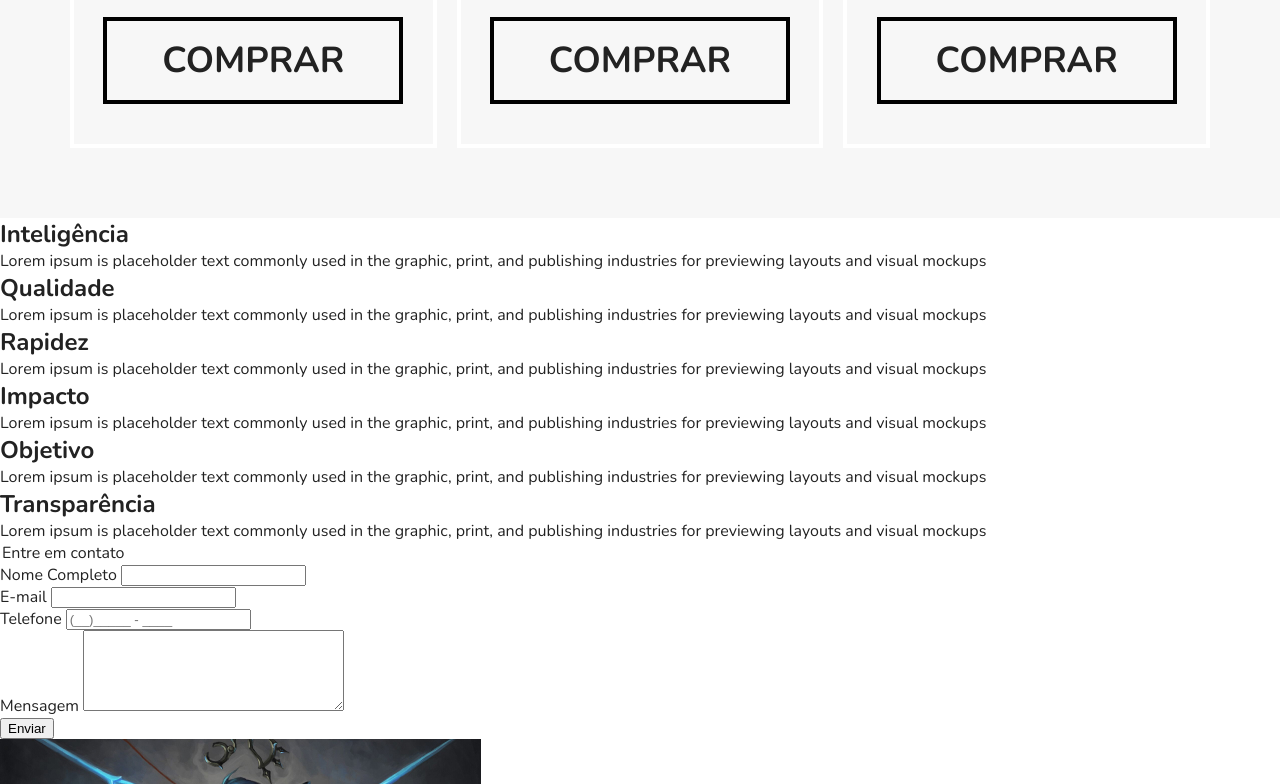
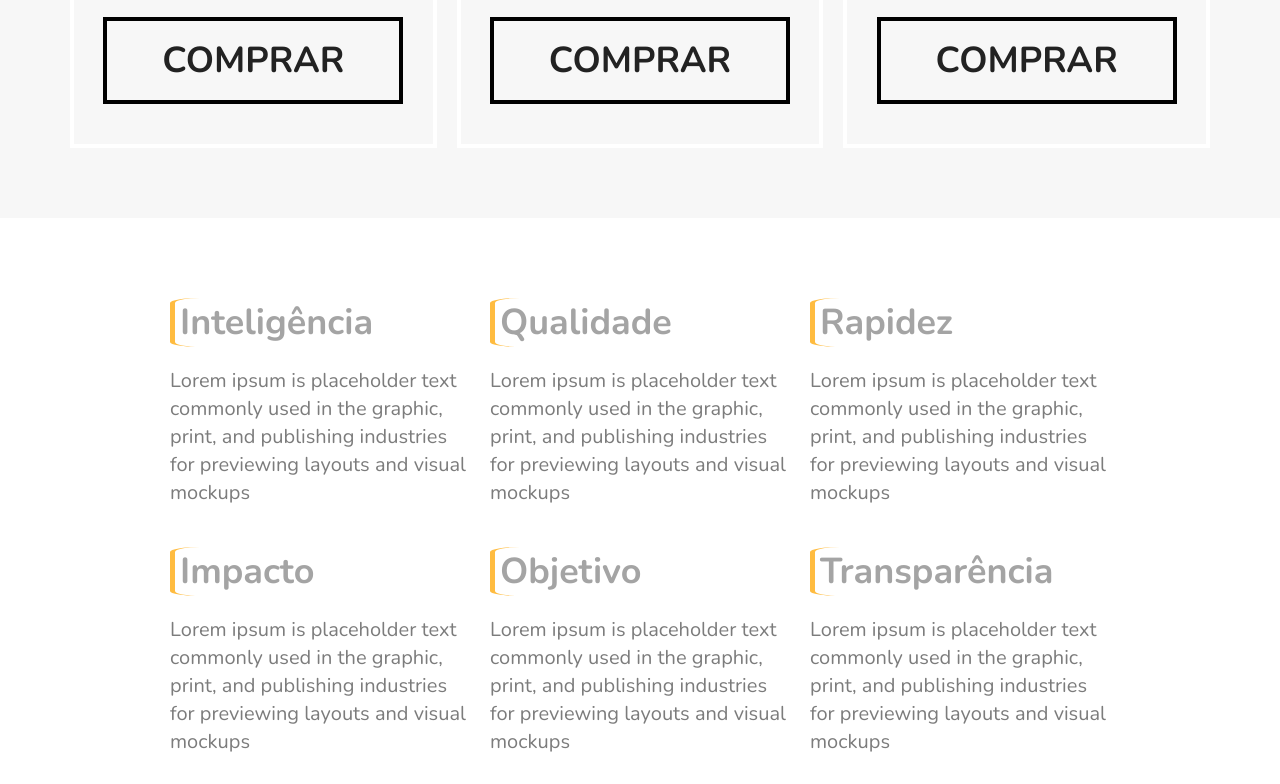
Before and after one commit to notoriouspou/EloBlog, a plain HTML site: page projeto/eloBlog/index.html in a window 1280 px wide. Shown: the part 2016-2800 px from the top of the page. Drawn offline with nearby package versions, Linux system fonts and the light colour scheme; files that its build step writes are made by us from their sources.

Commit message:
Projeto Finalizado

```diff
--- a/projeto/eloBlog/index.html
+++ b/projeto/eloBlog/index.html
@@ -6,8 +6,8 @@
   <meta name="viewport" content="width=device-width, initial-scale=1.0">
   <link rel="preconnect" href="https://fonts.gstatic.com">
   <link href="https://fonts.googleapis.com/css2?family=Nunito:ital,wght@0,400;0,700;1,400&display=swap" rel="stylesheet">
-  <link rel="stylesheet" type="text/css" href="/study/eloBlog/style.css">
-  <link rel="stylesheet" type="text/css" href="/study/reset.css"/>
+  <link rel="stylesheet" type="text/css" href="/projeto/reset.css">
+  <link rel="stylesheet" type="text/css" href="/projeto/eloBlog/style.css"/>
   <title>EloBlog</title>
 </head>
 <body>
@@ -98,7 +98,7 @@
         <li>Prazo de 30 dias</li>
         <li>Prazo de 30 dias</li>
       </ul>
-      <a href="#">Comprar</a>
+      <a href="#contato">Comprar</a>
     </div>
     <div class="preco-item">
       <h2>Diamond</h2>
@@ -109,7 +109,7 @@
         <li>Prazo de 30 dias</li>
         <li>Prazo de 30 dias</li>
       </ul>
-      <a href="#">Comprar</a>
+      <a href="#contato">Comprar</a>
     </div>
     <div class="preco-item">
       <h2>Challenger</h2>
@@ -120,7 +120,7 @@
         <li>Prazo de 30 dias</li>
         <li>Prazo de 30 dias</li>
       </ul>
-      <a href="#">Comprar</a>
+      <a href="#contato">Comprar</a>
     </div>
   </section>
 
@@ -156,24 +156,22 @@
   <!-- formulário -->
 
   <section class="formulario" id="contato">
-    <div class="formulário-bg">
-
-      <form class="formulario" method="get">
+      <form class="formulario-bg" method="get">
         <legend>Entre em contato</legend>
         <div class="formulario-item">
-          <label for="nome" id="nome">Nome Completo</label>
-          <input type="text">
+          <label for="nome">Nome Completo</label>
+          <input type="text" id="nome" placeholder="Digite seu nome" required>
         </div>
         <div class="formulario-item">
-          <label for="email" id="email">E-mail</label>
-          <input type="email">
+          <label for="email">E-mail</label>
+          <input type="email" id="email" placeholder="seuemail@dominio.com" required>
         </div>
         <div class="formulario-item">
-          <label for="telefone" id="telefone">Telefone</label>
-          <input type="tel" placeholder="(__)_____ - ____">
+          <label for="telefone">Telefone</label>
+          <input type="tel" id="telefone" placeholder="(99) 99999-9999" required>
         </div>
         <div class="formulario-item">
-          <label for="mensagem" id="mensagem">Mensagem</label>
+          <label for="mensagem">Mensagem</label>
           <textarea name="mensagem" id="mensagem" cols="30" rows="5"></textarea>
         </div>
         <div>
@@ -181,17 +179,13 @@
         </div>
       </form>
 
-    </div>
-
-    <div class="formulario-img">
-      <img src="/img/form-image.jpg" alt="formulário imagem">
-    </div>
+      <div class="formulario-img">
+        <img src="/img/form-image.jpg" alt="formulário imagem">
+      </div>
+  </section>
 
     <footer class="footer-bg">
-      <p>EloBlog © Todos direitos reservados </p>
+      <p>EloBlog © Todos direitos os reservados</p>
     </footer>
-
-  </section>
-
 </body>
 </html>
--- a/projeto/eloBlog/style.css
+++ b/projeto/eloBlog/style.css
@@ -1,6 +1,6 @@
 /*Menu*/
 .menu-bg {
-  background: black;
+  background: #222222;
 }
 .menu-logo a {
   color: white;
@@ -185,3 +185,117 @@
 }
 
 /*Qualidade*/
+
+.qualidade {
+  display: flex;
+  flex-wrap: wrap;
+  max-width: 960px;
+  margin: 60px auto;
+}
+
+.qualidade-item {
+  flex: 1 1 300px;
+  margin: 20px 10px;
+}
+.qualidade-item h2 {
+  font-size: 2.25em;
+  color: #a4a4a4;
+  margin-bottom: 20px;
+  border-left: 5px solid #ffbc40;
+  border-radius: 10%;
+  padding-left: 5px;
+}
+.qualidade-item p {
+  font-size: 1.25em;
+  line-height: 1.4;
+  color: #7c7c7c;
+}
+
+/*Formulário*/
+
+.formulario {
+  display: flex;
+  max-width: 960px;
+  margin: 60px auto;
+  flex-wrap: wrap;
+}
+.formulario-bg legend {
+  font-size: 3em;
+  font-weight: bold;
+  margin-bottom: 10px;
+  border-bottom: #ffbc40 1px solid;
+}
+
+.formulario-item {
+  margin-bottom: 20px;
+  font-size: 1.5em;
+  color: black;
+  margin-left: 10px;
+  align-content: flex-end;
+}
+.formulario-item input {
+  display: block;
+  width: 100%;
+  height: 40px;
+  font-size: 18px;
+  padding-left: 10px;
+}
+.formulario-item input:hover {
+  border: 2px solid #ffbc40;
+}
+.formulario-item textarea {
+  display: block;
+  resize: none;
+  width: 100%;
+  height: 110px;
+  font-size: 20px;
+}
+.formulario-item textarea:hover {
+  border: 2px solid #ffbc40;
+}
+.formulario-img {
+  display: flex;
+  align-items: center;
+  max-width: 100%;
+  margin-left: 20px;
+  flex: 1 1 300px;
+}
+.btn {
+  margin-left: 10px;
+  margin-bottom: 60px;
+  padding: 10px 15px;
+  display: inline-block;
+  font-size: 24px;
+  cursor: pointer;
+  text-align: center;
+  text-decoration: none;
+  outline: none;
+  color: black;
+  background-color: #ffbc40;
+  border: none;
+  border-radius: 15px;
+  box-shadow: 0 9px #a4a4a4;
+}
+.btn:hover {
+  background-color: #ffbc40;
+}
+.btn:active {
+  background-color: #ffbc40;
+  box-shadow: 0 5px a4a4a4;
+  transform: translateY(4px);
+}
+
+/*Rodapé*/
+
+.footer-bg {
+  background: #222222;
+  display: flex;
+  align-items: center;
+  height: 160px;
+}
+.footer-bg p {
+  color: white;
+  flex: 1;
+  text-align: center;
+  font-size: 2.25em;
+}
```
